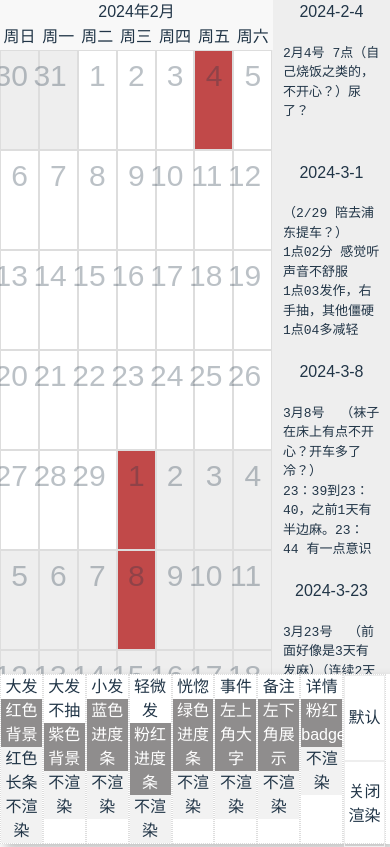
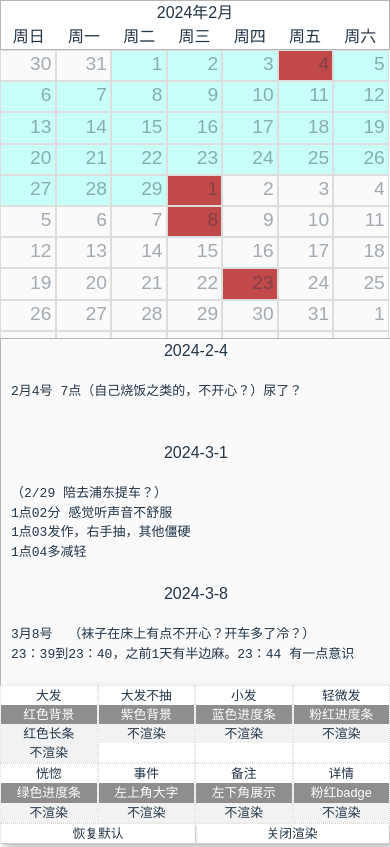
Before and after one commit to cwj0417/ep, a Vue app: page / in a window 390 px wide. Built offline with nearby package versions, Linux system fonts and the light colour scheme.

Commit message:
feat: addapt mobile

```diff
--- a/src/App.vue
+++ b/src/App.vue
@@ -86,8 +86,8 @@ const setAll = (isDefault) => {
             不渲染
           </div>
         </div>
-        <div class="strat">
-          <div class="action" @click="setAll(true)">默认</div>
+        <div class="strat setall">
+          <div class="action" @click="setAll(true)">恢复默认</div>
           <div class="action" @click="setAll(false)">关闭渲染</div>
         </div>
       </div>
@@ -119,6 +119,7 @@ const setAll = (isDefault) => {
   width: 30%;
   height: 100%;
   overflow: auto;
+  border: 1px solid #b6b6b6;
 }
 
 #calender-head {
@@ -126,7 +127,9 @@ const setAll = (isDefault) => {
   height: 50px;
   display: flex;
   flex-wrap: wrap;
-  background-color: #f8f8f8;
+  background-color: #ffffff;
+  border: 1px solid #b6b6b6;
+  box-sizing: border-box;
 }
 
 #calander-body {
@@ -146,23 +149,23 @@ const setAll = (isDefault) => {
 }
 
 .card {
-  height: 100px;
+  height: 8vw;
   border: 1px solid #dddddd;
   box-sizing: border-box;
   position: relative;
 }
 
 .card.active {
-  background-color: #fff;
+  background-color: #c9fff9
 }
 
 .date {
-  opacity: 0.3;
-  font-size: 30px;
-  line-height: 30px;
+  opacity: 0.4;
+  font-size: 1.2rem;
+  line-height: 1.2rem;
   position: absolute;
-  right: 10px;
-  top: 10px;
+  right: 0.2rem;
+  top: 0.2rem;
 }
 
 .record {
@@ -171,6 +174,7 @@ const setAll = (isDefault) => {
 }
 
 #strategy-select {
+  font-size: 0.8rem;
   width: 100vw;
   display: flex;
   flex-wrap: wrap;
@@ -193,7 +197,7 @@ const setAll = (isDefault) => {
   display: flex;
   text-align: center;
   justify-content: center;
-  border: 1px solid #eee;
+  box-shadow: 1px 1px 2px #bbb;
   font-weight: 500;
 }
 
@@ -222,4 +226,31 @@ pre {
   padding: 0 10px;
   white-space: break-spaces;
 }
+
+@media screen and (max-width: 600px) {
+  .strat {
+    width: 25%;
+  }
+  #app {
+    flex-direction: column;
+  }
+  #cont-wrap {
+    width: 100%;
+    height: 40%;
+  }
+  #detail {
+    width: 100%;
+    height: 60%;
+  }
+  .setall {
+    display: flex;
+    width: 100%;
+    justify-content: space-around;
+    align-items: center;
+  }
+  .action {
+    width: 100%;
+    height: 100% !important;
+  }
+}
 </style>
--- a/src/style.css
+++ b/src/style.css
@@ -2,11 +2,6 @@
   font-family: Inter, system-ui, Avenir, Helvetica, Arial, sans-serif;
   line-height: 1.5;
   font-weight: 400;
-
-  color-scheme: light dark;
-  color: rgba(255, 255, 255, 0.87);
-  background-color: #242424;
-
   font-synthesis: none;
   text-rendering: optimizeLegibility;
   -webkit-font-smoothing: antialiased;
@@ -66,7 +61,7 @@ button:focus-visible {
   width: 100%;
   height: 100%;
   display: flex;
-  background-color: #eee;
+  background-color: #fafafa;
   font-family: sans-serif;
 }
 
```
